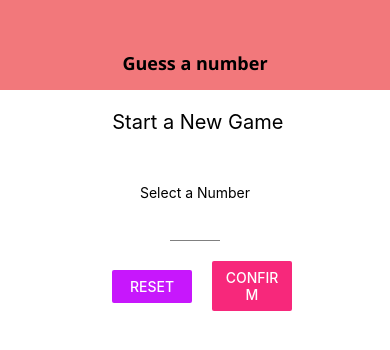
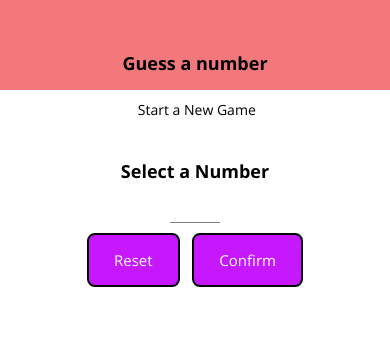
Before and after one commit to ajaybenadict/React-Native-NumberGame, a React Native app: screen / in a window 390 px wide. Shown: the top 350 px of the page. Built offline with nearby package versions, Linux system fonts and the light colour scheme.

Commit message:
custom buttons

```diff
--- /dev/null
+++ b/components/BodyText.js
@@ -0,0 +1,14 @@
+import React from "react";
+import { Text, StyleSheet } from "react-native";
+
+const BodyText = (props) => {
+  return (
+    <Text style={{ ...styles.bodyText, ...props.style }}>{props.children}</Text>
+  );
+};
+const styles = StyleSheet.create({
+  bodyText: {
+    fontFamily: "open-sans",
+  },
+});
+export default BodyText;
--- /dev/null
+++ b/components/MainButton.js
@@ -0,0 +1,32 @@
+import React from "react";
+import { View, Text, StyleSheet, TouchableOpacity } from "react-native";
+import Colors from "./constants/Colors";
+
+const MainButton = (props) => {
+  return (
+    <TouchableOpacity onPress={props.onPress}>
+      <View style={{ ...styles.buttonContainer, ...props.style }}>
+        <Text style={{ ...styles.textContainer, ...props.style }}>
+          {props.children}
+        </Text>
+      </View>
+    </TouchableOpacity>
+  );
+};
+const styles = StyleSheet.create({
+  buttonContainer: {
+    backgroundColor: Colors.primary,
+    paddingVertical: 15,
+    paddingHorizontal: 25,
+    borderColor: "black",
+    borderWidth: 2,
+    borderRadius: 8,
+  },
+  textContainer: {
+    fontFamily: "open-sans",
+    fontSize: 15,
+    color: "white",
+    textAlign: "center",
+  },
+});
+export default MainButton;
--- /dev/null
+++ b/components/TitleText.js
@@ -0,0 +1,14 @@
+import React from "react";
+import { Text, StyleSheet } from "react-native";
+
+const TitleText = (props) => {
+  return (
+    <Text style={{ ...styles.bodyText, ...props.style }}>{props.children}</Text>
+  );
+};
+const styles = StyleSheet.create({
+  bodyText: {
+    fontFamily: "open-sans-bold",
+  },
+});
+export default TitleText;
--- a/screens/GameOver.js
+++ b/screens/GameOver.js
@@ -1,22 +1,37 @@
 import React from "react";
-import { Button, StyleSheet, Text, View } from "react-native";
+import { Button, StyleSheet, View, Image, Text } from "react-native";
 import Card from "../components/Card";
 import NumberContainer from "../components/NumberContainer";
+import TitleText from "../components/TitleText";
+import BodyText from "../components/BodyText";
+import Colors from "../components/constants/Colors";
 
 const GameOver = (props) => {
   console.log(props.onOutput);
   return (
-    <View>
-      <Card style={styles.cardContainer}>
-        <Text style={styles.textContainer}>
-          The Game is Over! Your number is
-        </Text>
-        <NumberContainer>{props.onOutput}</NumberContainer>
-        <Text style={styles.textContainer}>The Number of guesses taken is</Text>
-        <NumberContainer>{props.numOfGuesses}</NumberContainer>
-      </Card>
-      <View style={styles.buttonContainer}>
-        <Button title="START A NEW GAME" onPress={props.onNewGame} />
+    <View style={styles.cardContainer}>
+      <TitleText style={styles.titleContainer}>The Game is Over!</TitleText>
+      <View style={styles.imageContainer}>
+        <Image
+          //source={require("../assets/success.png")}
+          source={{
+            uri:
+              "https://images.pexels.com/photos/6945/sunset-summer-golden-hour-paul-filitchkin.jpg?auto=compress&cs=tinysrgb&dpr=1&w=500",
+          }}
+          style={styles.image}
+        />
+      </View>
+      <View style={styles.cardContainer}>
+        <BodyText style={styles.textContainer}>
+          Your number is{" "}
+          <Text style={styles.resultContainer}>{props.onOutput}</Text> and, The
+          Number of guesses taken is{" "}
+          <Text style={styles.resultContainer}>{props.numOfGuesses}</Text>
+        </BodyText>
+
+        <View style={styles.buttonContainer}>
+          <Button title="START A NEW GAME" onPress={props.onNewGame} />
+        </View>
       </View>
     </View>
   );
@@ -27,8 +42,15 @@ const styles = StyleSheet.create({
     alignItems: "center",
     justifyContent: "center",
   },
+  titleContainer: {
+    fontSize: 18,
+    marginVertical: 20,
+  },
   textContainer: {
-    fontSize: 15,
+    fontSize: 18,
+    padding: 10,
+    marginVertical: 20,
+    textAlign: "center",
   },
   buttonContainer: {
     flexDirection: "row",
@@ -36,6 +58,23 @@ const styles = StyleSheet.create({
     justifyContent: "center",
     padding: 10,
   },
+  image: {
+    width: "100%",
+    height: "100%",
+  },
+  imageContainer: {
+    width: 200,
+    height: 200,
+    borderRadius: 100,
+    borderWidth: 4,
+    borderColor: Colors.primary,
+    overflow: "hidden",
+    marginVertical: 20,
+  },
+  resultContainer: {
+    color: Colors.primary,
+    fontFamily: "open-sans-bold",
+  },
 });
 
 export default GameOver;
--- a/screens/StartGameScreen.js
+++ b/screens/StartGameScreen.js
@@ -12,6 +12,9 @@ import Card from "../components/Card";
 import Colors from "../components/constants/Colors";
 import Input from "../components/Input";
 import NumberContainer from "../components/NumberContainer";
+import BodyText from "../components/BodyText";
+import TitleText from "../components/TitleText";
+import MainButton from "../components/MainButton";
 
 const StartGameScreen = (props) => {
   const [enteredValue, setEnteredValue] = useState("");
@@ -42,12 +45,11 @@ const StartGameScreen = (props) => {
   if (confirmed) {
     confirmedOutput = (
       <Card style={styles.selectedContainer}>
-        <Text style={styles.textContainer}> Your Selected Number</Text>
+        <TitleText style={styles.textContainer}>Your Selected Number</TitleText>
         <NumberContainer>{selectedNumber}</NumberContainer>
-        <Button
-          title="START THE GAME"
-          onPress={() => props.onStartGame(selectedNumber)}
-        />
+        <MainButton onPress={() => props.onStartGame(selectedNumber)}>
+          START THE GAME
+        </MainButton>
       </Card>
     );
   }
@@ -62,9 +64,9 @@ const StartGameScreen = (props) => {
       }}
     >
       <View style={styles.screen}>
-        <Text style={styles.title}> Start a New Game</Text>
+        <BodyText> Start a New Game</BodyText>
         <Card style={styles.inputContainer}>
-          <Text>Select a Number</Text>
+          <TitleText style={styles.textContainer}>Select a Number</TitleText>
           <Input
             style={styles.input}
             blurOnSubmit
@@ -76,20 +78,13 @@ const StartGameScreen = (props) => {
             value={enteredValue}
           />
           <View style={styles.buttonContainer}>
-            <View style={styles.button}>
-              <Button
-                title="Reset"
-                color={Colors.primary}
-                onPress={resetHandler}
-              />
-            </View>
-            <View style={styles.button}>
-              <Button
-                title="Confirm"
-                color={Colors.accent}
-                onPress={confirmHandler}
-              />
-            </View>
+            <MainButton style={styles.button} onPress={resetHandler}>
+              Reset
+            </MainButton>
+
+            <MainButton style={styles.button} onPress={confirmHandler}>
+              Confirm
+            </MainButton>
           </View>
         </Card>
         {confirmedOutput}
@@ -117,11 +112,9 @@ const styles = StyleSheet.create({
     alignItems: "center",
     width: "100%",
     justifyContent: "space-between",
-    paddingHorizontal: 15,
   },
   button: {
-    width: 100,
-    padding: 10,
+    width: "100%",
   },
   input: {
     width: 50,
@@ -132,7 +125,7 @@ const styles = StyleSheet.create({
     alignItems: "center",
   },
   textContainer: {
-    fontSize: 15,
+    fontSize: 18,
   },
 });
 export default StartGameScreen;
```
Also changed, not shown: assets/success.png (added).
